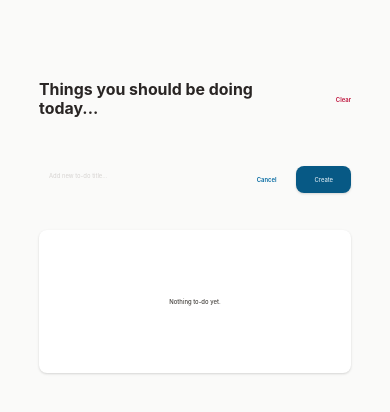
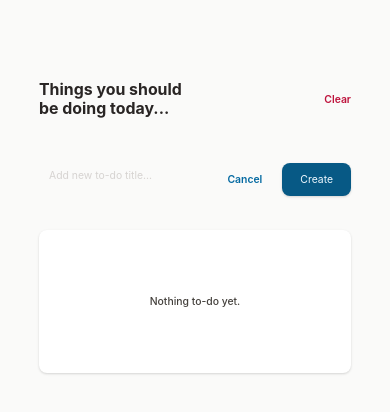
Before and after one commit to firdhair/todo-hypefast, a React (Create React App) app: page / in a window 390 px wide. Both pictures are taken after a click on the button "Add New". Shown: the top 412 px of the page. Built offline with nearby package versions, Linux system fonts and the light colour scheme.

Commit message:
Made the page more responsive

```diff
--- a/package.json
+++ b/package.json
@@ -8,10 +8,7 @@
     "@testing-library/user-event": "^13.5.0",
     "react": "^18.2.0",
     "react-dom": "^18.2.0",
-    "react-modal": "^3.16.1",
-    "react-portal-overlay": "^1.1.0",
     "react-scripts": "5.0.1",
-    "reactjs-popup": "^2.0.5",
     "sass": "^1.52.1",
     "uniqid": "^5.4.0",
     "web-vitals": "^2.1.4"
--- a/src/components/List.module.scss
+++ b/src/components/List.module.scss
@@ -21,15 +21,25 @@
       cursor: pointer;
       //fill: mixin.$stone-100;
       //fill: yellow;
+      @include mixin.mobile {
+        width: 1.2rem;
+        height: 1.2rem;
+      }
+      @include mixin.tablet {
+        width: 1.5rem;
+        height: 1.5rem;
+      }
     }
     &__remove {
       cursor: pointer;
-      //stroke: blue;
-      //stroke-width: 2px;
+      @include mixin.mobile {
+        width: 1.2rem;
+        height: 1.2rem;
+      }
+      @include mixin.tablet {
+        width: 1.5rem;
+        height: 1.5rem;
+      }
     }
   }
 }
-
-// svg {
-//   color: pink;
-// }
--- a/src/global.scss
+++ b/src/global.scss
@@ -30,6 +30,12 @@ input,
 a,
 p {
   font-size: mixin.$regular-3;
+  @include mixin.mobile {
+    font-size: mixin.$regular-1;
+  }
+  @include mixin.tablet {
+    font-size: mixin.$regular-1;
+  }
 }
 
 h1 {
--- a/src/mixin.scss
+++ b/src/mixin.scss
@@ -33,12 +33,11 @@ $big-3: calc(1.2rem + 1vw);
 $big-4: calc(2.4rem + 1vw);
 $big-5: calc(2rem + 1vw);
 
-$medium-1: calc(0.6rem + 1vw);
+$medium-1: calc(1.3rem + 1vw);
 $medium-2: calc(0.9rem + 1vw);
-$medium-3: calc(1.3rem + 1vw);
-$medium-4: calc(1.3rem + 1vw);
+$medium-3: calc(0.6rem + 1vw);
 
-$regular-1: calc(0.45rem + 1vw);
+$regular-1: calc(0.65rem + 1vw);
 $regular-2: calc(0.4rem + 1vw);
 $regular-3: calc(0.2rem + 1vw);
 $regular-4: calc(0.1rem + 1vw);
--- a/src/pages/Todo.jsx
+++ b/src/pages/Todo.jsx
@@ -1,8 +1,6 @@
 // import necessary dependencies //
 import { useState } from 'react';
 import uniqid from "uniqid"
-import Modal from 'react-modal';
-import Popup from 'reactjs-popup';
 // import styling //
 import styles from "./Todo.module.scss"
 // import necessary components //
@@ -13,24 +11,27 @@ const Todo = () => {
     const [tasks, setTasks] = useState([])
     const [isAddNew, setIsAddNew] = useState(false)
     const [isMoreThan100, setIsMoreThan100] = useState(false)
+    const [isLessThan0, setIsLessThan0] = useState(false)
     const [isOpen, setIsOpen] = useState(false);
-    const [open, setOpen] = useState(false);
-    //const [isLessThan0, setIsLessThan0] = useState(false)
 
-    const onSubmitTask = (e) => {
+    const onSubmitNewTask = (e) => {
         e.preventDefault()
-        console.log("length task", task['name'].length)
-        if(task['name'].length > 100){
+        if(task.length <= 0 || task['name'].length <= 0){
+            setIsLessThan0(true)
+        }
+        else if(task['name'].length >= 100){
             setIsMoreThan100(true)
-        } else {
+        }
+        else {
             setTasks([...tasks, task])
             setTask("")
             setIsAddNew(false)
             setIsMoreThan100(false)
+            setIsLessThan0(false)
         }
     }
 
-    const handleChange = (e) => {
+    const addNewTask = (e) => {
         setTask({
             id: uniqid(),
             name: e.target.value,
@@ -38,16 +39,15 @@ const Todo = () => {
         });
     }
 
+    const cancelNewTask = (e) => {
+        setIsAddNew(false)
+        setIsMoreThan100(false)
+        setIsLessThan0(false)
+        setTask("")
+    }
+
     const removeAllTasks = () => {
         setTasks([])
-        setIsOpen(false)
-    }
-
-    const openModal = () => {
-        setIsOpen(true)
-    }
-
-    const closeModal = () => {
         setIsOpen(false)
     }
 
@@ -64,6 +64,8 @@ const Todo = () => {
                         <p onClick={() => setIsOpen(!isOpen)}>Clear</p>
                     </div>
                 </div>
+
+                {/* code for modal */}
                 {isOpen && (
                     <>
                     {tasks.length ?
@@ -86,34 +88,22 @@ const Todo = () => {
                     }
                     </>
                 )}
-                {/* <Modal isOpen={isOpen} onRequestClose={closeModal} className={styles.modal}>
-                    {tasks.length ?
-                    <div className={styles.modal__content}>
-                        <p>Confirm to clear all todos?</p>
-                        <div className={styles.modal__content__confirmation}>
-                            <button className={styles.cancel} onClick={() => setIsOpen(false)}>Cancel</button>
-                            <button className={styles.confirm} onClick={() => removeAllTasks()}>Confirm</button>
-                        </div>
-                    </div> :
-                    <div className={styles.modal__empty}>
-                        <p>There is no todo item!</p>
-                        <button className={styles.cancel} onClick={() => setIsOpen(false)}>Close</button>
-                    </div>
-                    }
-                </Modal> */}
 
                 <div className={styles.todo_addNewTask}>
                     {isAddNew ?
                     <>
-                        <form onSubmit={onSubmitTask}>
-                            <textarea type="text" className='' onChange={(e) => handleChange(e)} placeholder="Add new to-do title..." rows="2"/>
+                        <form onSubmit={onSubmitNewTask} className={`text ${isAddNew ? 'visible' : ''}`}>
+                            <textarea type="text" className='' onChange={(e) => addNewTask(e)} placeholder="Add new to-do title..." rows="2"/>
                             <div className={styles.todo_addNewTask__options}>
-                                <p onClick={() => setIsAddNew(!isAddNew)}>Cancel</p>
+                                <p onClick={() => cancelNewTask()}>Cancel</p>
                                 <button type='submit'>Create</button>
                             </div>
                         </form>
                         {isMoreThan100 === true ?
                             <p className={styles.warning}>Title must be shorter than equal to 100 characters.</p> : <></>
+                        }
+                        {isLessThan0 === true ?
+                            <p className={styles.warning}>Title must be longer than 0 character.</p> : <></>
                         }
                     </>
                     : <></>
@@ -124,7 +114,7 @@ const Todo = () => {
                     : <div className={styles.todo_bottom}>
                         <p>Nothing to-do yet.</p>
                     </div>
-                    }
+                }
             </div>
         </div>
     )
--- a/src/pages/Todo.module.scss
+++ b/src/pages/Todo.module.scss
@@ -20,7 +20,13 @@
   .todo_up {
     // @include mixin.flex(space-between, center, row);
     display: grid;
-    grid-template-columns: 3fr 1fr;
+    grid-template-columns: 2fr 1fr;
+    @include mixin.mobile {
+      grid-template-columns: 1fr 1fr;
+    }
+    @include mixin.tablet {
+      grid-template-columns: 1fr 1fr;
+    }
     &__options {
       @include mixin.flex(flex-end, center, row);
       //background-color: lightpink;
@@ -34,10 +40,19 @@
   }
 
   .todo_addNewTask {
+    transition: opacity 2.5s ease-in-out;
     form {
       display: grid;
       grid-template-columns: 3fr 1fr;
       margin-top: 3rem;
+      //background-color: lavender;
+      transition: opacity 2.5s ease-in-out;
+      @include mixin.mobile {
+        grid-template-columns: 2fr 1fr;
+      }
+      @include mixin.tablet {
+        grid-template-columns: 2fr 1fr;
+      }
       textarea {
         background-color: mixin.$stone-50;
         border: none;
@@ -55,6 +70,12 @@
         &::placeholder {
           color: mixin.$stone-300;
         }
+        @include mixin.mobile {
+          font-size: mixin.$regular-1;
+        }
+        @include mixin.tablet {
+          font-size: mixin.$regular-1;
+        }
       }
     }
     .todo_addNewTask__options {
@@ -71,6 +92,7 @@
       font-weight: 500;
       font-size: mixin.$regular-4;
       padding: 0rem 1rem;
+      margin-top: 0.5rem;
       margin-bottom: 4rem;
       letter-spacing: -0.5px;
       line-height: 16px;
@@ -127,6 +149,12 @@ button {
       @include mixin.flex(center, center, column);
       font-weight: 600;
       font-size: mixin.$regular-4;
+      @include mixin.mobile {
+        font-size: mixin.$regular-1;
+      }
+      @include mixin.tablet {
+        font-size: mixin.$regular-1;
+      }
     }
     @include mixin.tablet {
       min-width: 20%;
@@ -165,6 +193,12 @@ button {
       font-size: mixin.$regular-4;
       letter-spacing: 0.5px;
       line-height: 20px;
+      @include mixin.mobile {
+        font-size: mixin.$regular-1;
+      }
+      @include mixin.tablet {
+        font-size: mixin.$regular-1;
+      }
     }
 
     .cancel {
@@ -181,6 +215,7 @@ button {
       gap: 10px;
     }
   }
+
   &__empty {
     background-color: white;
     min-height: 24vh;
@@ -194,12 +229,24 @@ button {
       @include mixin.flex(center, center, column);
       font-weight: 600;
       font-size: mixin.$regular-4;
+      @include mixin.mobile {
+        font-size: mixin.$regular-1;
+      }
+      @include mixin.tablet {
+        font-size: mixin.$regular-1;
+      }
     }
     button {
       font-weight: 600;
       font-size: mixin.$regular-4;
       color: mixin.$stone-700;
       background-color: mixin.$stone-100;
+      @include mixin.mobile {
+        font-size: mixin.$regular-1;
+      }
+      @include mixin.tablet {
+        font-size: mixin.$regular-1;
+      }
     }
   }
 }
```
Also changed, not shown: 1 other file (tests, documents, lock files or other folders).
